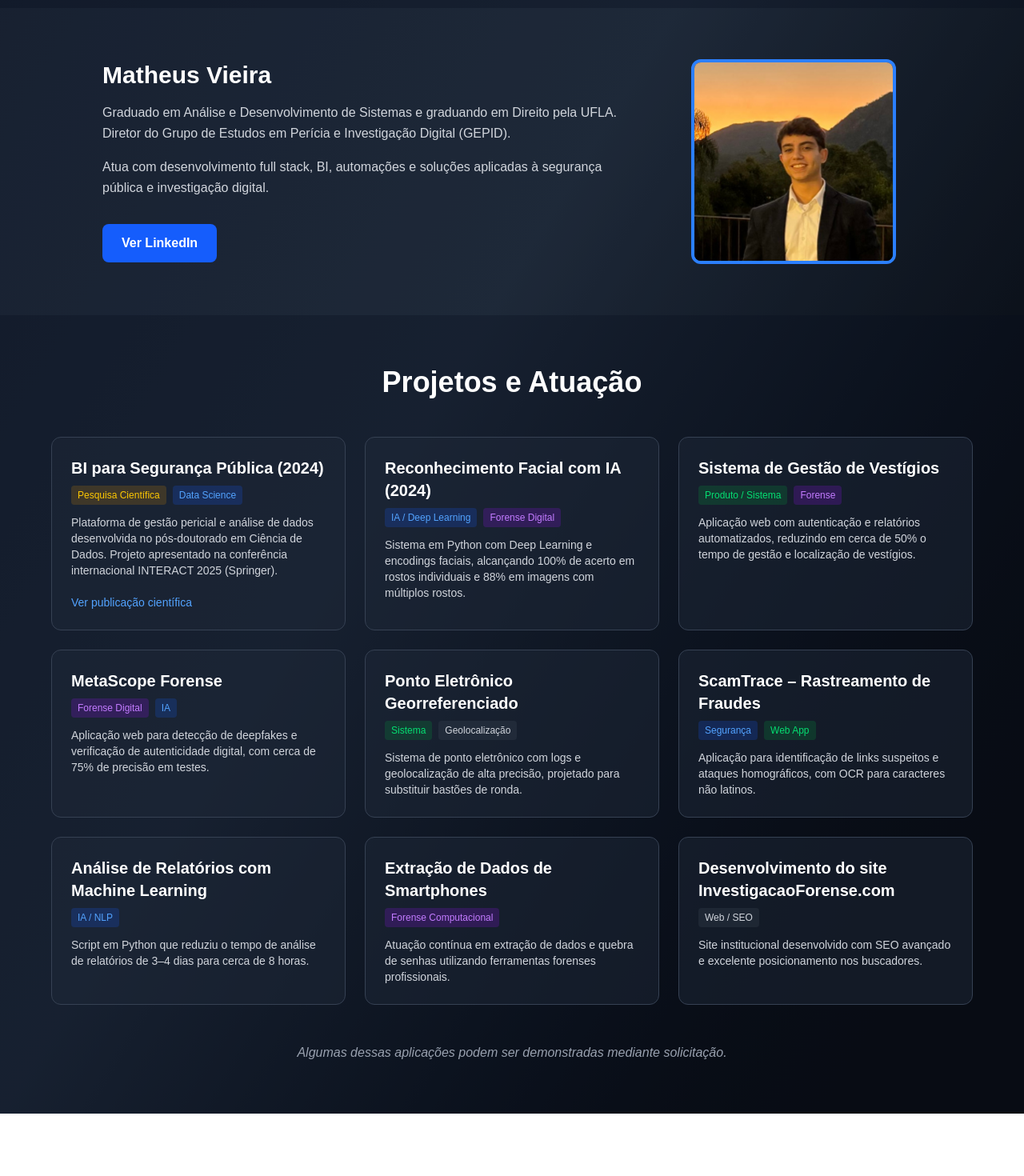
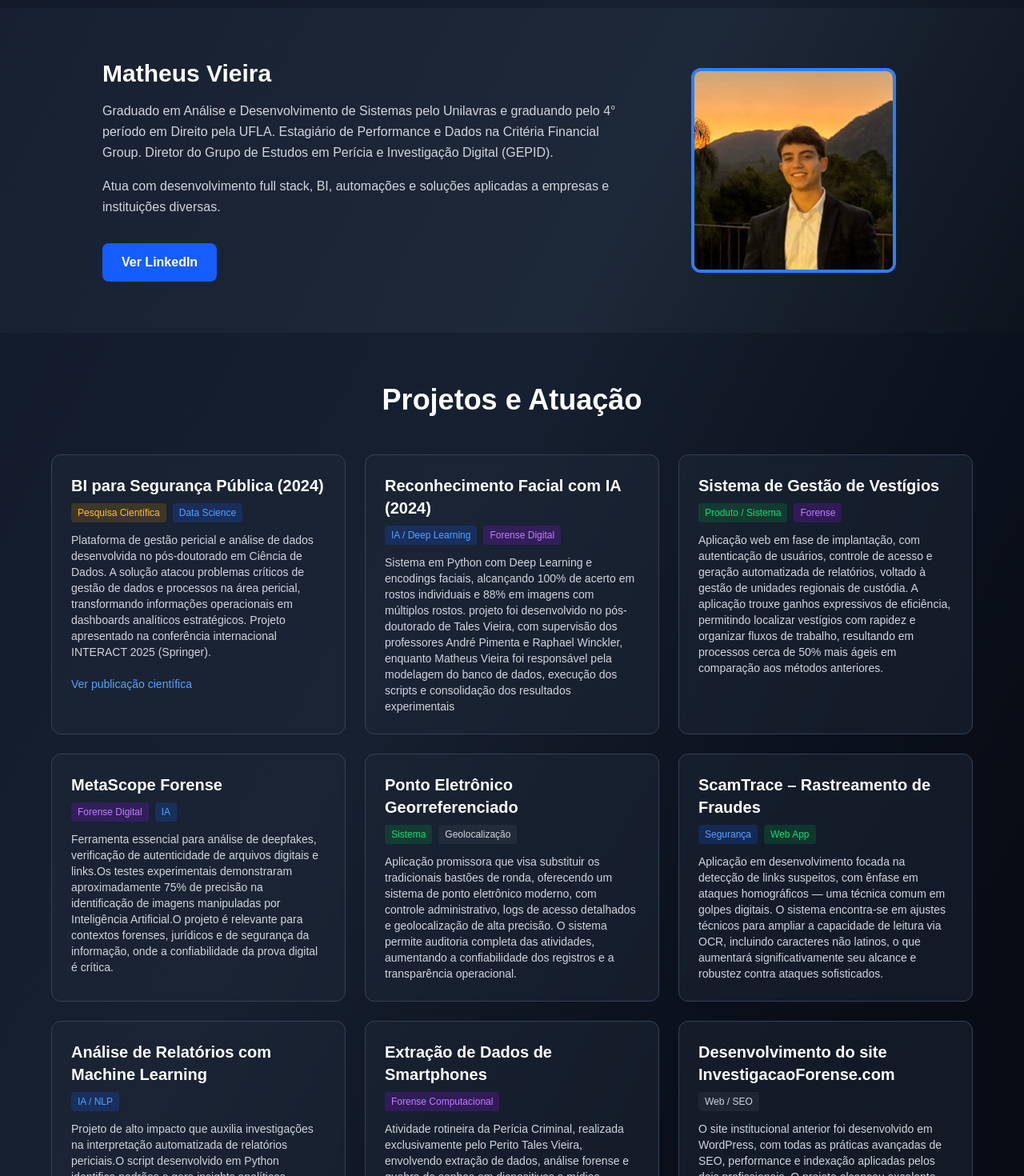
Before and after one commit to talesperito/investigacao-forense, a Next.js app: page /portfolio in a window 1280 px wide. Shown: the part 760-2230 px from the top of the page at 80% size. Built offline with nearby package versions, Linux system fonts and the light colour scheme.

Commit message:
Update page.tsx

```diff
--- a/app/portfolio/page.tsx
+++ b/app/portfolio/page.tsx
@@ -48,9 +48,9 @@ export default function PortfolioPage() {
                 Professor universitário e palestrante desde 2004.
               </p>
               <p className="text-gray-300 leading-relaxed">
-                Atua em perícias digitais, ciência de dados, segurança pública,
+                Atua em perícias digitais, ciência de dados, arquitetura de aplicações,
                 desenvolvimento de sistemas e automações aplicadas a processos
-                investigativos e institucionais.
+                investigativos e comerciais.
               </p>
 
               <div className="pt-4">
@@ -77,13 +77,14 @@ export default function PortfolioPage() {
                 Matheus Vieira
               </h2>
               <p className="text-gray-300 leading-relaxed">
-                Graduado em Análise e Desenvolvimento de Sistemas e graduando em
-                Direito pela UFLA. Diretor do Grupo de Estudos em Perícia e
-                Investigação Digital (GEPID).
+                Graduado em Análise e Desenvolvimento de Sistemas pelo Unilavras e
+                graduando pelo 4° período em Direito pela UFLA. Estagiário de Performance
+                e Dados na Critéria Financial Group.
+                Diretor do Grupo de Estudos em Perícia e Investigação Digital (GEPID).
               </p>
               <p className="text-gray-300 leading-relaxed">
                 Atua com desenvolvimento full stack, BI, automações e soluções
-                aplicadas à segurança pública e investigação digital.
+                aplicadas a empresas e instituições diversas.
               </p>
 
               <div className="pt-4">
@@ -136,8 +137,10 @@ export default function PortfolioPage() {
               </div>
               <p className="text-gray-300 text-sm">
                 Plataforma de gestão pericial e análise de dados desenvolvida no
-                pós-doutorado em Ciência de Dados. Projeto apresentado na
-                conferência internacional INTERACT 2025 (Springer).
+                pós-doutorado em Ciência de Dados. A solução atacou problemas
+                críticos de gestão de dados e processos na área pericial,
+                transformando informações operacionais em dashboards analíticos estratégicos.
+                Projeto apresentado na conferência internacional INTERACT 2025 (Springer).
                 <br /><br />
                 <a
                   href="https://link.springer.com/chapter/10.1007/978-3-032-05008-3_17"
@@ -166,7 +169,10 @@ export default function PortfolioPage() {
               <p className="text-gray-300 text-sm">
                 Sistema em Python com Deep Learning e encodings faciais, alcançando
                 100% de acerto em rostos individuais e 88% em imagens com múltiplos
-                rostos.
+                rostos. projeto foi desenvolvido no pós-doutorado de Tales Vieira,
+                com supervisão dos professores André Pimenta e Raphael Winckler,
+                enquanto Matheus Vieira foi responsável pela modelagem do banco de dados,
+                execução dos scripts e consolidação dos resultados experimentais
               </p>
             </div>
 
@@ -184,9 +190,11 @@ export default function PortfolioPage() {
                 </span>
               </div>
               <p className="text-gray-300 text-sm">
-                Aplicação web com autenticação e relatórios automatizados,
-                reduzindo em cerca de 50% o tempo de gestão e localização de
-                vestígios.
+                Aplicação web em fase de implantação, com autenticação de usuários,
+                controle de acesso e geração automatizada de relatórios, voltado à gestão de
+                unidades regionais de custódia. A aplicação trouxe ganhos expressivos de eficiência,
+                permitindo localizar vestígios com rapidez e organizar fluxos de trabalho, resultando
+                em processos cerca de 50% mais ágeis em comparação aos métodos anteriores.
               </p>
             </div>
 
@@ -204,8 +212,12 @@ export default function PortfolioPage() {
                 </span>
               </div>
               <p className="text-gray-300 text-sm">
-                Aplicação web para detecção de deepfakes e verificação de
-                autenticidade digital, com cerca de 75% de precisão em testes.
+                Ferramenta essencial para análise de deepfakes, verificação de
+                autenticidade de arquivos digitais e links.Os testes experimentais
+                demonstraram aproximadamente 75% de precisão na identificação de
+                imagens manipuladas por Inteligência Artificial.O projeto é relevante
+                para contextos forenses, jurídicos e de segurança da informação,
+                onde a confiabilidade da prova digital é crítica.
               </p>
             </div>
 
@@ -223,8 +235,11 @@ export default function PortfolioPage() {
                 </span>
               </div>
               <p className="text-gray-300 text-sm">
-                Sistema de ponto eletrônico com logs e geolocalização de alta
-                precisão, projetado para substituir bastões de ronda.
+                Aplicação promissora que visa substituir os tradicionais bastões
+                de ronda, oferecendo um sistema de ponto eletrônico moderno, com
+                controle administrativo, logs de acesso detalhados e geolocalização
+                de alta precisão. O sistema permite auditoria completa das atividades,
+                aumentando a confiabilidade dos registros e a transparência operacional.
               </p>
             </div>
 
@@ -242,8 +257,11 @@ export default function PortfolioPage() {
                 </span>
               </div>
               <p className="text-gray-300 text-sm">
-                Aplicação para identificação de links suspeitos e ataques
-                homográficos, com OCR para caracteres não latinos.
+                Aplicação em desenvolvimento focada na detecção de links suspeitos,
+                com ênfase em ataques homográficos — uma técnica comum em golpes digitais.
+                O sistema encontra-se em ajustes técnicos para ampliar a capacidade de
+                leitura via OCR, incluindo caracteres não latinos, o que aumentará
+                significativamente seu alcance e robustez contra ataques sofisticados.
               </p>
             </div>
 
@@ -258,8 +276,12 @@ export default function PortfolioPage() {
                 </span>
               </div>
               <p className="text-gray-300 text-sm">
-                Script em Python que reduziu o tempo de análise de relatórios de
-                3–4 dias para cerca de 8 horas.
+                Projeto de alto impacto que auxilia investigações na interpretação
+                automatizada de relatórios periciais.O script desenvolvido em Python
+                identifica padrões e gera insights analíticos, reduzindo o tempo de
+                análise de 3–4 dias para aproximadamente 8 horas. O projeto encontra-se
+                em fase de ajustes para execução local, sem dependência de IDE,
+                tornando-o mais acessível e operacional no dia a dia.
               </p>
             </div>
 
@@ -274,8 +296,11 @@ export default function PortfolioPage() {
                 </span>
               </div>
               <p className="text-gray-300 text-sm">
-                Atuação contínua em extração de dados e quebra de senhas utilizando
-                ferramentas forenses profissionais.
+                Atividade rotineira da Perícia Criminal, realizada exclusivamente
+                pelo Perito Tales Vieira, envolvendo extração de dados, análise
+                forense e quebra de senhas em dispositivos e mídias digitais.O serviço
+                reflete cerca de 3 anos de experiência prática contínua, consolidando
+                expertise técnica em cenários reais de investigação criminal e judicial.
               </p>
             </div>
 
@@ -290,8 +315,12 @@ export default function PortfolioPage() {
                 </span>
               </div>
               <p className="text-gray-300 text-sm">
-                Site institucional desenvolvido com SEO avançado e excelente
-                posicionamento nos buscadores.
+                O site institucional anterior foi desenvolvido em WordPress, com
+                todas as práticas avançadas de SEO, performance e indexação aplicadas
+                pelos dois profissionais. O projeto alcançou excelente posicionamento
+                nos buscadores, gerando alta visibilidade orgânica. Atualmente, o site
+                foi reformulado com foco exclusivo em portfólio técnico e projetos,
+                sem objetivo comercial direto.
               </p>
             </div>
 
```
